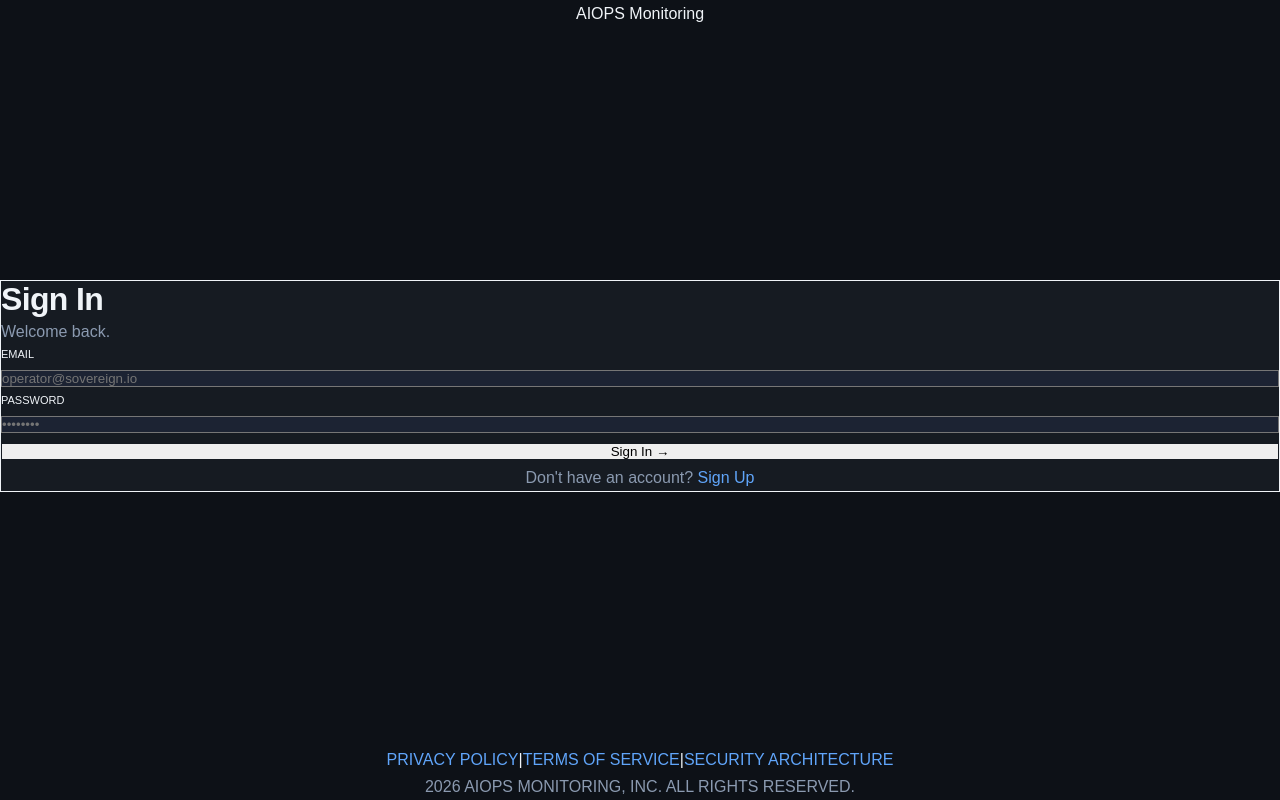
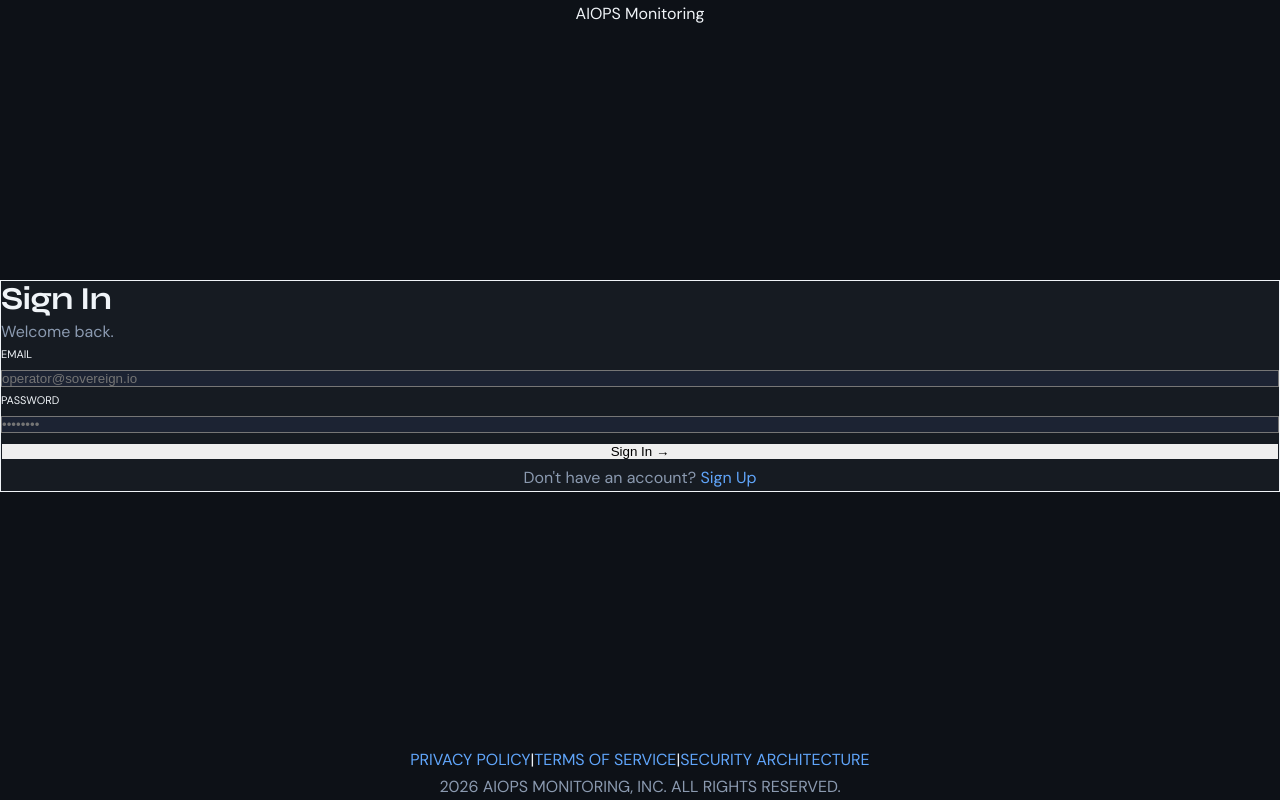
Before and after one commit to Ataa17/pfa_front, a Next.js app: page /signin in a window 1280 px wide. Built offline with nearby package versions, Linux system fonts and the light colour scheme.

Commit message:
feat: add root layout with metadata and Google Fonts

```diff
--- a/app/layout.jsx
+++ b/app/layout.jsx
@@ -1,28 +1,30 @@
-import { Inter, Geist } from "next/font/google";
-import "./globals.css";
-import { cn } from "@/lib/utils";
 
-const geist = Geist({subsets:['latin'],variable:'--font-sans'});
-
-const inter = Inter({
-  variable: "--font-inter",
-  subsets: ["latin"],
-});
-
-
+import "@/app/globals.css";
 
 export const metadata = {
-  title: "AIOPS ",
-  description: "End of year project",
+  title: "AIOPS Monitoring — AI-Precision Infrastructure Intelligence",
+  description:
+    "Intelligent infrastructure monitoring powered by Isolation Forests and LSTM forecasting. Observe the invisible.",
+
+  openGraph: {
+    title: "AIOPS Monitoring",
+    description: "High-Precision AIOps for the Modern Cloud",
+    images: ["/og-image.png"],
+  },
 };
 
 export default function RootLayout({ children }) {
   return (
-    <html
-      lang="en"
-      className={cn("h-full", "antialiased", inter.variable, "font-sans", geist.variable)}
-    >
-      <body className="bg-[#0d1117] text-white antialiased">{children}</body>
+    <html lang="en">
+      <head>
+        <link
+          href="https://fonts.googleapis.com/css2?family=Syne:wght@400;500;600;700;800&family=DM+Sans:ital,opsz,wght@0,9..40,300;0,9..40,400;0,9..40,500;0,9..40,600;1,9..40,400&family=JetBrains+Mono:wght@400;500&display=swap"
+          rel="stylesheet"
+        />
+      </head>
+      <body suppressHydrationWarning>
+        {children}
+      </body>
     </html>
   );
 }
```
